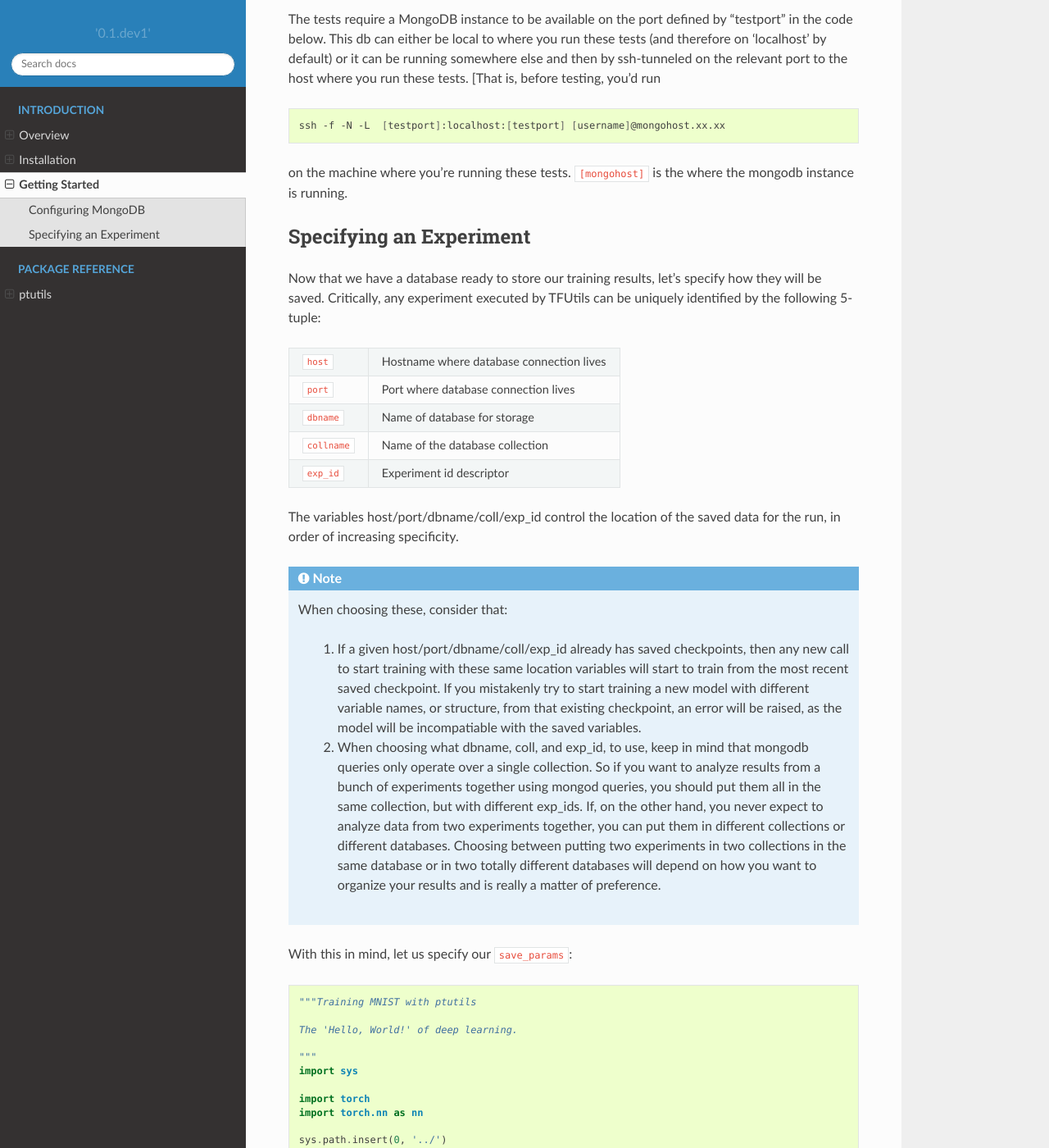
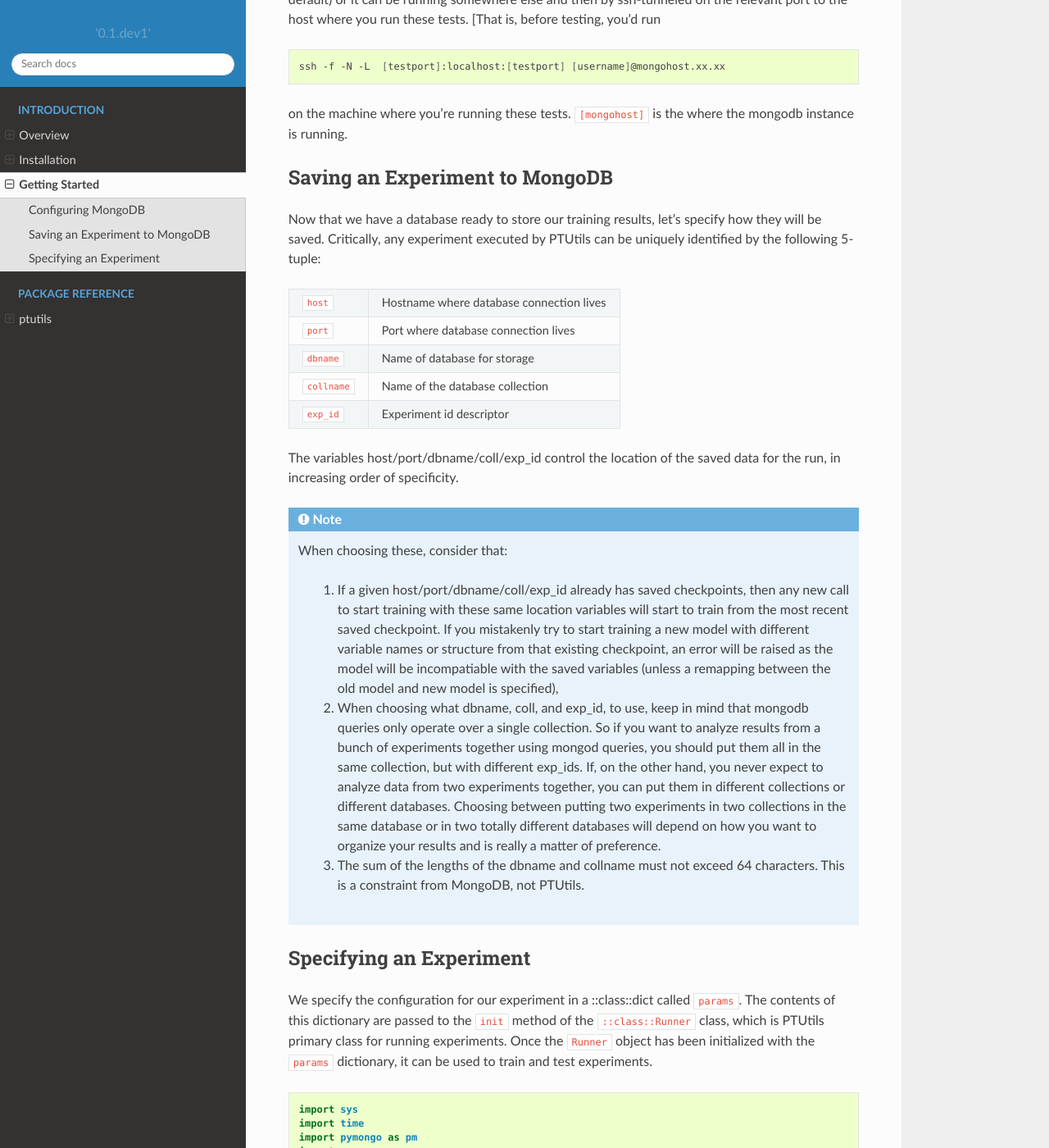
Before and after one commit to neuroailab/ptutils, a Sphinx documentation site: the page built from docs/source/introduction/getting_started.rst, in a window 1280 px wide and 1400 px high, scrolled down 977 px. Shown: the whole window at 82% size. Built offline with Sphinx 7.4.7 and the Read the Docs theme 2.0.0, drawn with Linux system fonts in a browser that asks for light colours; some of the changed text lies outside the part shown.

Commit message:
add to getting started

```diff
--- a/docs/source/introduction/getting_started.rst
+++ b/docs/source/introduction/getting_started.rst
@@ -1,11 +1,9 @@
 Getting Started
 ===============
 
-**"Hello World" - TFUtils style**
-
-We will take our first steps with TFUtils by training the cononical *MNIST*
-network and saving the results to a MongoDB database (The following assumes
-you have successfully completed the installation process).
+We will take our first steps with PTUtils by training a multilayer perceptron (MLP)
+on the `MNIST <http://yann.lecun.com/exdb/mnist/>`_  dataset. We demonstrate the basic
+functionality of PTUtils by saving and loading experiments.
 
 Configuring MongoDB
 ~~~~~~~~~~~~~~~~~~~
@@ -55,12 +53,12 @@ the relevant port to the host where you run these tests. [That is, before testin
 on the machine where you're running these tests. ``[mongohost]`` is the where the mongodb
 instance is running.
 
-Specifying an Experiment
-~~~~~~~~~~~~~~~~~~~~~~~~
+Saving an Experiment to MongoDB
+~~~~~~~~~~~~~~~~~~~~~~~~~~~~~~~
 
 Now that we have a database ready to store our training results, let's specify
 how they will be saved. Critically, any experiment executed by
-TFUtils can be uniquely identified by the following 5-tuple:
+PTUtils can be uniquely identified by the following 5-tuple:
 
 +--------------+------------------------------------------+
 | ``host``     | Hostname where database connection lives |
@@ -75,7 +73,7 @@ TFUtils can be uniquely identified by the following 5-tuple:
 +--------------+------------------------------------------+
 
 The variables host/port/dbname/coll/exp_id control the location of the saved
-data for the run, in order of increasing specificity.
+data for the run, in increasing order of specificity.
 
 .. note::
   When choosing these, consider that:
@@ -83,9 +81,10 @@ data for the run, in order of increasing specificity.
         1.  If a given host/port/dbname/coll/exp_id already has saved checkpoints,
             then any new call to start training with these same location variables
             will start to train from the most recent saved checkpoint.  If you mistakenly
-            try to start training a new model with different variable names, or structure,
-            from that existing checkpoint, an error will be raised, as the model will be
-            incompatiable with the saved variables.
+            try to start training a new model with different variable names or structure
+            from that existing checkpoint, an error will be raised as the model will be
+            incompatiable with the saved variables (unless a remapping between the old
+            model and new model is specified),
 
         2.  When choosing what dbname, coll, and exp_id, to use, keep in mind that mongodb
             queries only operate over a single collection.  So if you want to analyze
@@ -97,136 +96,137 @@ data for the run, in order of increasing specificity.
             or in two totally different databases will depend on how you want to organize
             your results and is really a matter of preference.
 
-With this in mind, let us specify our ``save_params``:
+        3.  The sum of the lengths of the dbname and collname must not exceed 64 characters. This
+            is a constraint from MongoDB, not PTUtils.
+
+Specifying an Experiment
+~~~~~~~~~~~~~~~~~~~~~~~~
+
+We specify the configuration for our experiment in a ::class::dict called ``params``. The contents
+of this dictionary are passed to the ``init`` method of the ``::class::Runner`` class, which is
+PTUtils primary class for running experiments. Once the ``Runner`` object has been initialized with
+the ``params`` dictionary, it can be used to train and test experiments.
 
 .. code-block:: python
 
-   """Training MNIST with ptutils
+    import sys
+    import time
+    import pymongo as pm
+    import re
 
-   The 'Hello, World!' of deep learning.
+    import torch
+    import torch.nn as nn
 
-   """
-   import sys
+    sys.path.insert(0, '../')
+    import ptutils
 
-   import torch
-   import torch.nn as nn
+    LOG_LEVEL = 'WARNING'
+    MONGO_PORT = 27017
+    CUDA = 0
 
-   sys.path.insert(0, '../')
-   import ptutils
+    class MNIST(torch.nn.Module, ptutils.base.Base):
+        def __init__(self, **kwargs):
+            super(MNIST, self).__init__()
+            ptutils.base.Base.__init__(self, **kwargs)
+
+            self.layer1 = nn.Sequential(
+                nn.Conv2d(1, 16, kernel_size=5, padding=2),
+                nn.BatchNorm2d(16),
+                nn.ReLU(),
+                nn.MaxPool2d(2))
+            self.layer2 = nn.Sequential(
+                nn.Conv2d(16, 32, kernel_size=5, padding=2),
+                nn.BatchNorm2d(32),
+                nn.ReLU(),
+                nn.MaxPool2d(2))
+            self.fc = nn.Linear(7 * 7 * 32, 10)
+
+        def forward(self, x):
+            out = self.layer1(x)
+            out = self.layer2(out)
+            out = out.view(out.size(0), -1)
+            out = self.fc(out)
+            return out
 
 
-   class MNIST(torch.nn.Module, ptutils.base.Base):
-       def __init__(self, **kwargs):
-           super(MNIST, self).__init__()
-           ptutils.base.Base.__init__(self, **kwargs)
-
-           self.layer1 = nn.Sequential(
-               nn.Conv2d(1, 16, kernel_size=5, padding=2),
-               nn.BatchNorm2d(16),
-               nn.ReLU(),
-               nn.MaxPool2d(2))
-           self.layer2 = nn.Sequential(
-               nn.Conv2d(16, 32, kernel_size=5, padding=2),
-               nn.BatchNorm2d(32),
-               nn.ReLU(),
-               nn.MaxPool2d(2))
-           self.fc = nn.Linear(7 * 7 * 32, 10)
-
-       def forward(self, x):
-           out = self.layer1(x)
-           out = self.layer2(out)
-           out = out.view(out.size(0), -1)
-           out = self.fc(out)
-           return out
+    class Criterion(nn.CrossEntropyLoss, ptutils.base.Base):
+        def __init__(self, **kwargs):
+            super(Criterion, self).__init__()
+            ptutils.base.Base.__init__(self, **kwargs)
 
 
-   class Criterion(nn.CrossEntropyLoss, ptutils.base.Base):
+    params = {
+        'func': ptutils.runner.Runner,
+        'name': 'MNISTRunner',
+        'exp_id': 'mnist_training',
+        'description': 'The \'Hello, World!\' of deep learning',
 
-       def __init__(self, **kwargs):
-           super(Criterion, self).__init__()
-           ptutils.base.Base.__init__(self, **kwargs)
+        # Define Model Params
+        'model': {
+            'func': ptutils.model.Model,
+            'name': 'MNIST',
+            'use_cuda': True,
+            'devices': CUDA,
 
+            'net': {
+                'func': MNIST,
+                'name': 'mnist'},
+            'criterion': {
+                'func': Criterion,
+                'name': 'crossentropy'},
+            'optimizer': {
+                'func': ptutils.optimizer.Optimizer,
+                'name': 'sgd_optimizer',
+                'algorithm': 'SGD',
+                'params': None,
+                'defaults': {
+                    'momentum': 0.9,
+                    'lr': 0.05}}},
 
-   class Sequential(nn.Sequential, ptutils.base.Base):
-       pass
+        # Define DataProvider Params
+        'dataprovider': {
+            'func': ptutils.data.MNISTProvider,
+            'name': 'MNISTProvider',
+            'n_threads': 4,
+            'batch_size': 64,
+            'modes': ('train', 'test')},
 
+        # Define DBInterface Params
+        'dbinterface': {
+            'func': ptutils.database.MongoInterface,
+            'name': 'mongo',
+            'port': MONGO_PORT,
+            'host': 'localhost',
+            'database_name': 'ptutils_test',
+            'collection_name': 'ptutils_test'},
 
-   # Experiment Params
-   params = {
-       'func': ptutils.runner.Runner,
-       'name': 'MNISTRunner',
-       'exp_id': 'mnist_example',
-       'description': 'The \'Hello, Wordl!\' of deep learning',
-       'Notes':
-           """
-           This is a simple experiment to demonstrate the most common
-           way in which a user will interact with ptutils. Typically,
-           a user will specify a single model, dbinterface and
-           dataprovider class to be run by the default runner class.
+        'train_params': {
+            'num_steps': 50
+        },
 
-           You can add arbitrary attributes to all instances of the
-           ptutils.base.Base class, such as these notes. Here would
-           be a good place to capture any thoughts or ideas about
-           the experiment that will be run.
-           """,
+        'validation_params': {
+        },
 
-       # Define Model Params
-       'model': {
-           'func': ptutils.model.Model,
-           'name': 'MNIST',
-           'use_cuda': True,
-           'devices': 0,
+        'save_params': {
+            'metric_freq': 25,
+            'val_freq': 10},
 
-           'net': {
-               'func': MNIST,
-               'name': 'mnist',
-               'layer3': Sequential(
-                   nn.Conv2d(1, 16, (5, 5)))},
-           'criterion': {
-               'func': Criterion,
-               'name': 'crossentropy'},
-           'optimizer': {
-               'func': ptutils.optimizer.Optimizer,
-               'name': 'sgd_optimizer',
-               'algorithm': 'SGD',
-               'params': None,
-               'defaults': {
-                   'momentum': 0.9,
-                   'lr': 0.05}}},
+        'load_params': {
+            'restore': False,
+            'dbinterface': {
+                'func': ptutils.database.MongoInterface,
+                'name': 'mongo',
+                'port': MONGO_PORT,
+                'host': 'localhost',
+                'database_name': 'ptutils_test',
+                'collection_name': 'ptutils_test'},
+            'query': {'exp_id': exp_id},
+            'restore_params': None,
+            'restore_mapping': None
+            }
+        }
 
-       # Define DataProvider Params
-       'dataprovider': {
-           'func': ptutils.data.MNISTProvider,
-           'name': 'MNISTProvider',
-           'n_threads': 4,
-           'batch_size': 128,
-           'modes': ('train', 'test')},
-
-       # Define DBInterface Params
-       'dbinterface': {
-           'func': ptutils.database.MongoInterface,
-           'name': 'mongo',
-           'port': 27017,
-           'host': 'localhost',
-           'database_name': 'ptutils',
-           'collection_name': 'ptutils'},
-
-       'train_params': {
-           'num_steps': 5},
-
-       'validation_params': {},
-
-       'save_params': {
-           'metric_freq': 1},
-
-       'load_params': {
-           'restore': True,
-           'restore_params': None,
-           'restore_mapping': None}}
-
-
-   runner = ptutils.runner.Runner.from_params(**params)
-   runner.train_from_params()
-
-
-   print "done"
+    # Initialize the runner
+    runner = ptutils.runner.Runner.init(**params)
+    # Train the model
+    runner.train()
```
Also changed, not shown: other parts of docs/source/introduction/getting_started.rst (+1 -1 lines), docs/source/introduction/installation.rst (+8 -8 lines).
